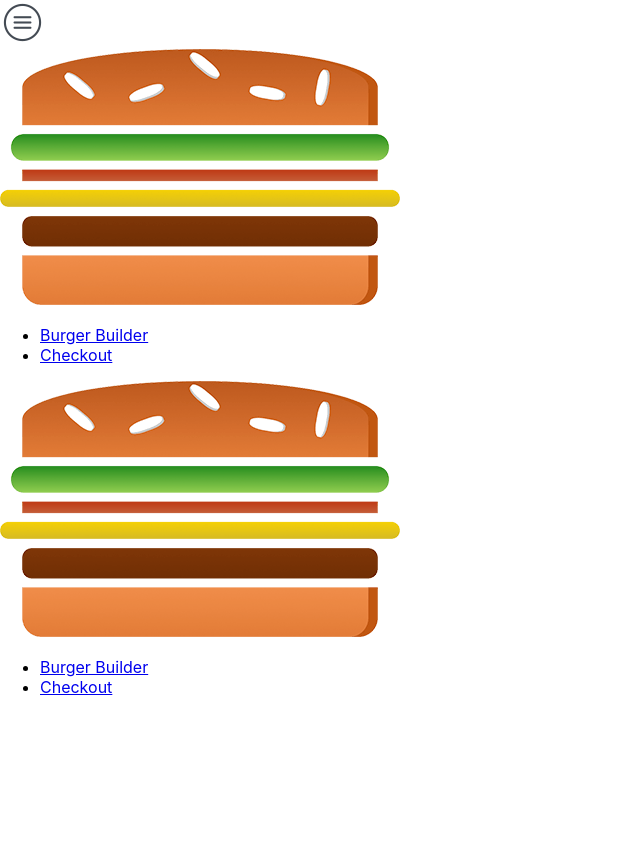
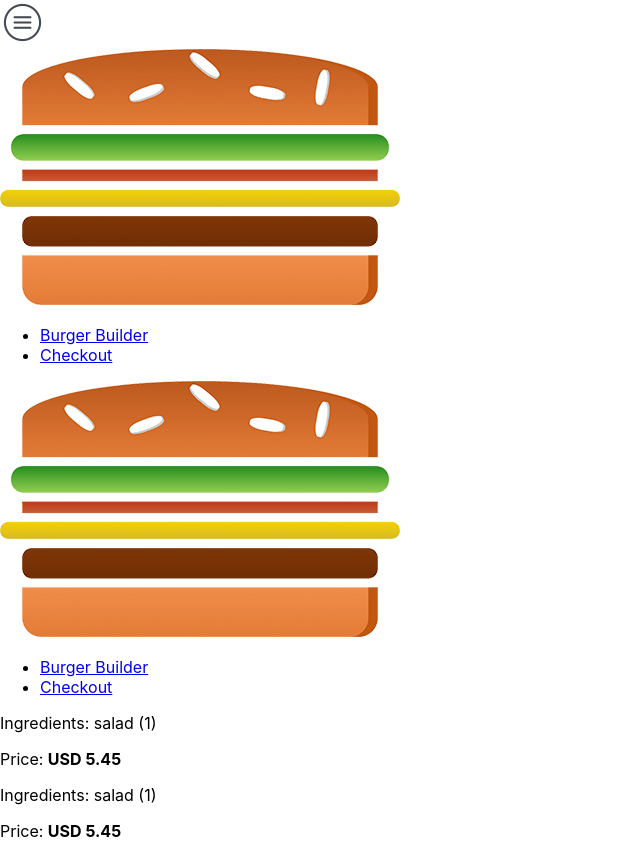
Before and after one commit to 1kevinson/react-complete-guide, a React app in the folder burger-builder/: page /orders in a window 1280 px wide. Shown: the whole page, without its empty margins (0-640 px from the left). Before the commit the page ends 800 px from the top, so only its background shows below. Built offline with nearby package versions, Linux system fonts and the light colour scheme.

Commit message:
[Routing - Burger Builder](<>): Adding Orders Page

```diff
--- a/burger-builder/src/App.js
+++ b/burger-builder/src/App.js
@@ -5,6 +5,7 @@
 import BurgerBuilder from "./containers/BurgerBuilder/BurgerBuilder";
 import Checkout from "./containers/Checkout/Checkout";
 import Switch from "react-router-dom/es/Switch";
+import Orders from "./containers/Orders/Orders";
 
 // Use App JS with class based component
 class App extends Component {
@@ -14,6 +15,7 @@
         <Layout>
           <Switch>
             <Route path="/checkout" component={Checkout} />
+            <Route path="/orders" exact component={Orders} />
             <Route path="/" exact component={BurgerBuilder} />
           </Switch>
         </Layout>
--- /dev/null
+++ b/burger-builder/src/components/Order/Order.css
@@ -0,0 +1,8 @@
+.Order {
+  width: 100%;
+  border: 1px solid #eee;
+  box-shadow: 0 2px 3px #ccc;
+  padding: 10px;
+  margin: 10px auto;
+  box-sizing: border-box;
+}
--- /dev/null
+++ b/burger-builder/src/components/Order/Order.js
@@ -0,0 +1,15 @@
+import React from "react";
+import classes from "./Order.css";
+
+const order = () => {
+  return (
+    <div className={classes.Order}>
+      <p>Ingredients: salad (1)</p>
+      <p>
+        Price: <strong>USD 5.45</strong>
+      </p>
+    </div>
+  );
+};
+
+export default order;
--- /dev/null
+++ b/burger-builder/src/containers/Orders/Orders.js
@@ -0,0 +1,15 @@
+import React, { Component } from "react";
+import Order from "../../components/Order/Order";
+
+class Orders extends Component {
+  render() {
+    return (
+      <div>
+        <Order />
+        <Order />
+      </div>
+    );
+  }
+}
+
+export default Orders;
```
